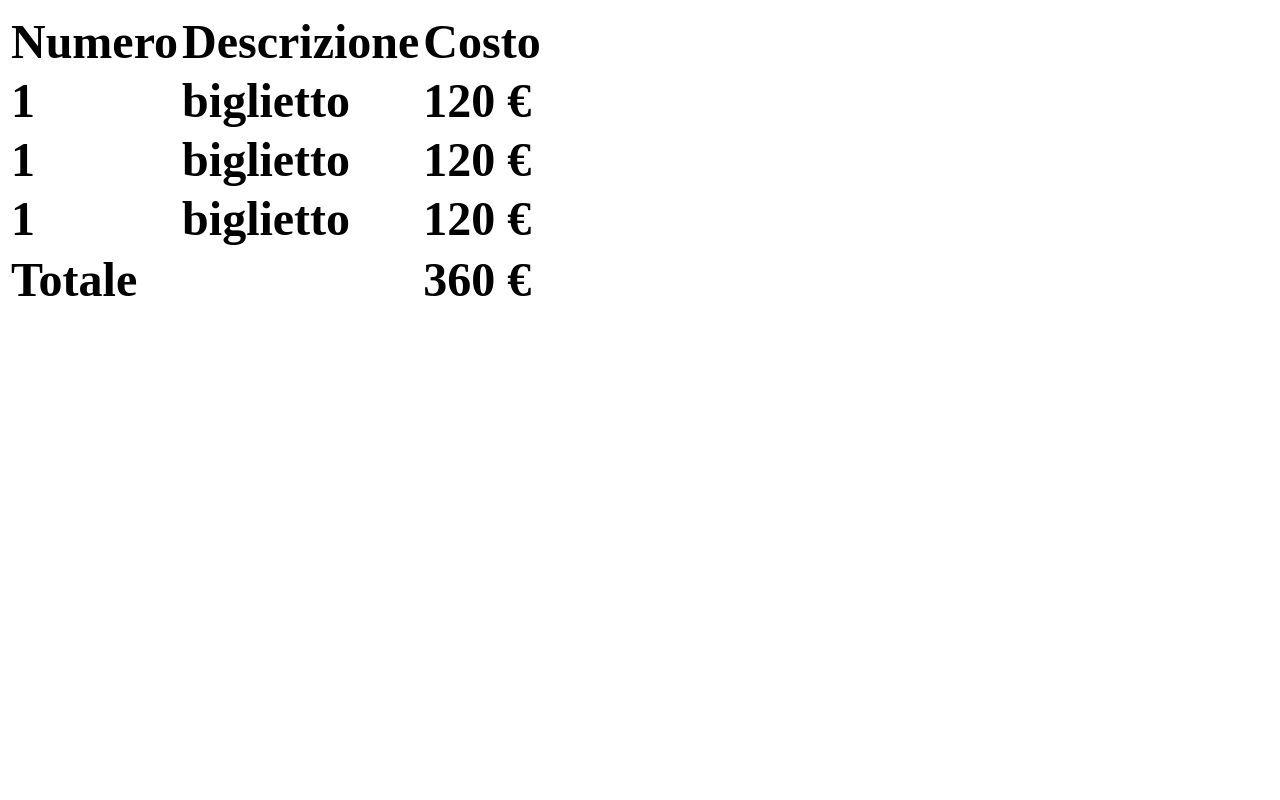
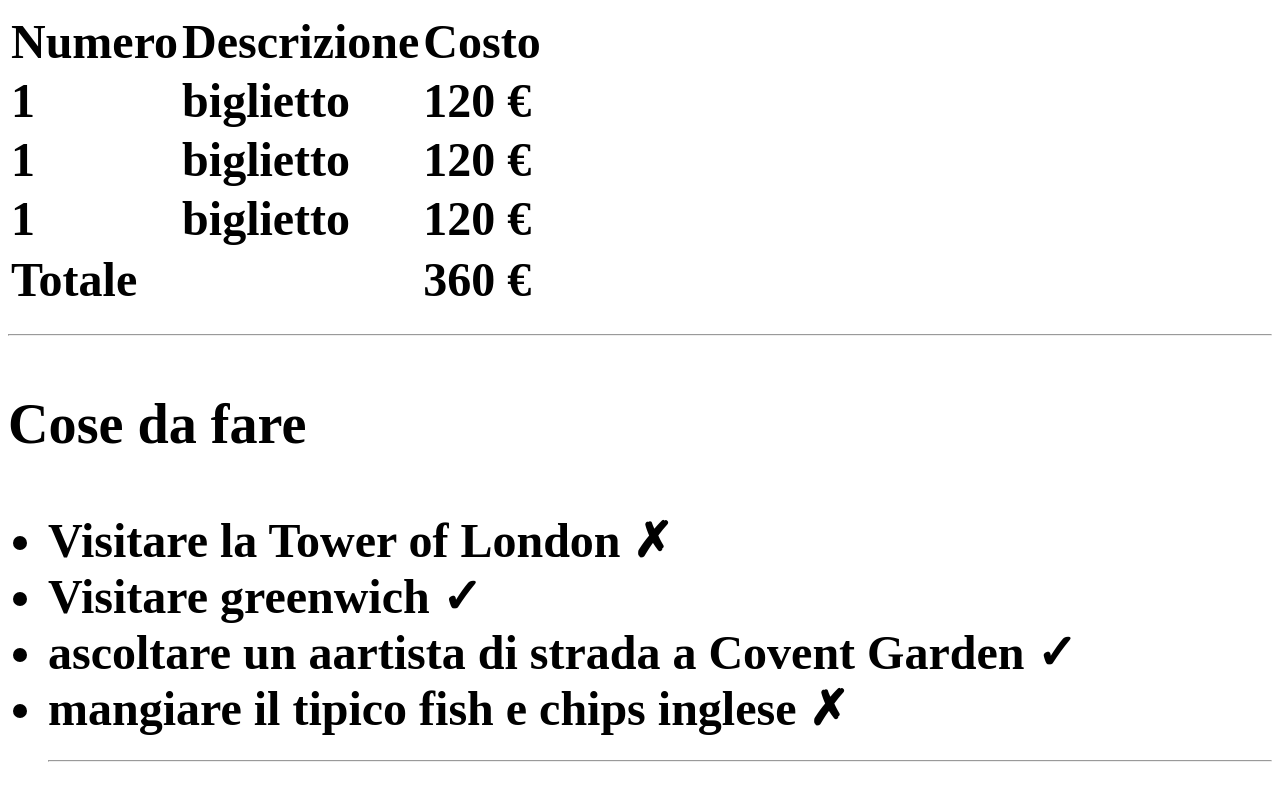
Before and after one commit to Sanix0100/html-london-trip, a plain HTML site: page index.html in a window 1280 px wide. Shown: the part 848-1648 px from the top of the page. Before the commit the page ends 1197 px from the top, so only its background shows below. Drawn offline with Linux system fonts and the light colour scheme.

Commit message:
inserimento cose da fare

```diff
--- a/index.html
+++ b/index.html
@@ -70,8 +70,19 @@
 
                                     <table>
 
+                                        <hr>
 
+                    </section>
+                    <section>
+                        <h3>Cose da fare</h3>
 
+                        <ul>
+                            <li>Visitare la Tower of London &#10007;</li>
+                            <li>Visitare greenwich &#10003;</li>
+                            <li>ascoltare un aartista di strada a Covent Garden &#10003;</li>
+                            <li>mangiare il tipico fish e chips inglese &#10007;</li>
+                            <hr>
+                        </ul>
                     </section>
                     <footer>
 
```
